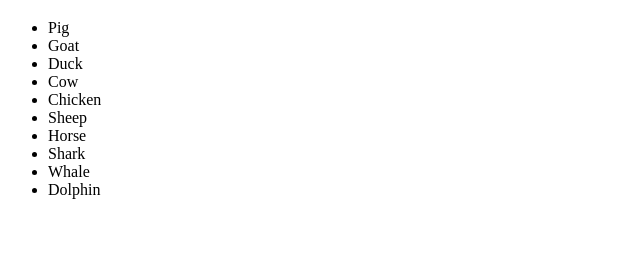
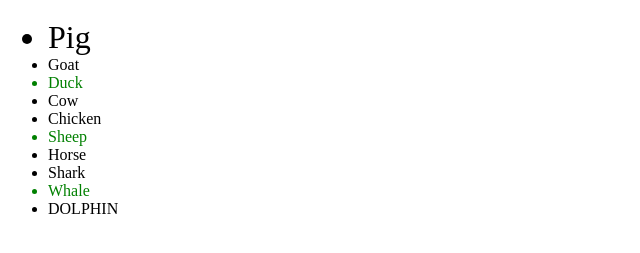
Before and after one commit to rohan-repos/comit-exercises, a plain HTML site: page CSS Exercises/exercise-4/index.html in a window 1280 px wide. Shown: the part 61-314 px from the top of the page, without its empty margins (0-640 px from the left). Drawn offline with Linux system fonts and the light colour scheme.

Commit message:
removed hover effect for some elements

```diff
--- a/CSS Exercises/exercise-4/index.html
+++ b/CSS Exercises/exercise-4/index.html
@@ -9,13 +9,13 @@
             background: red;
             color: white;
         }
-        ul li:hover:first-child {
+        ul li:first-child {
             font-size: 32px;
         }
-        ul li:hover:nth-child(3n){
+        ul li:nth-child(3n){
             color:green;
         }
-        ul li:hover:last-child{
+        ul li:last-child{
             text-transform: uppercase;
         }
     </style>
```
